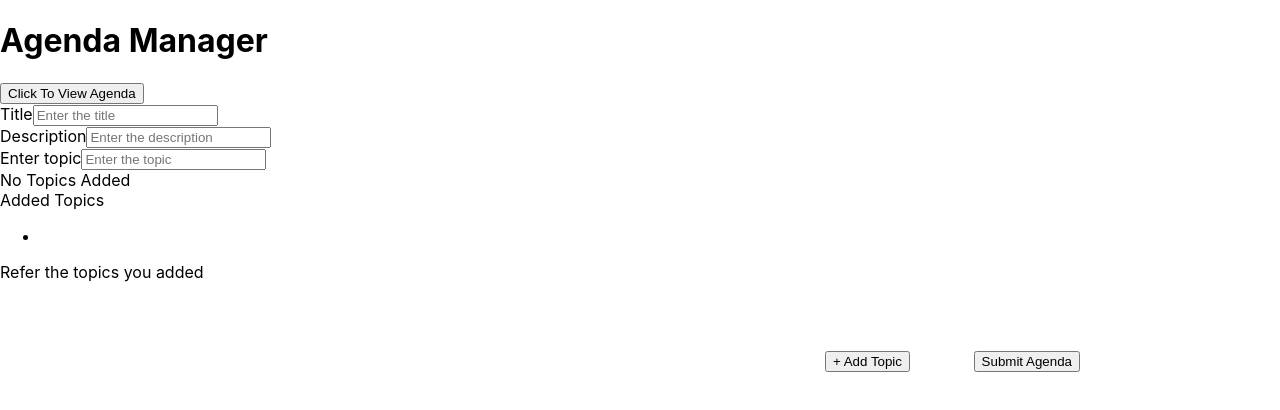
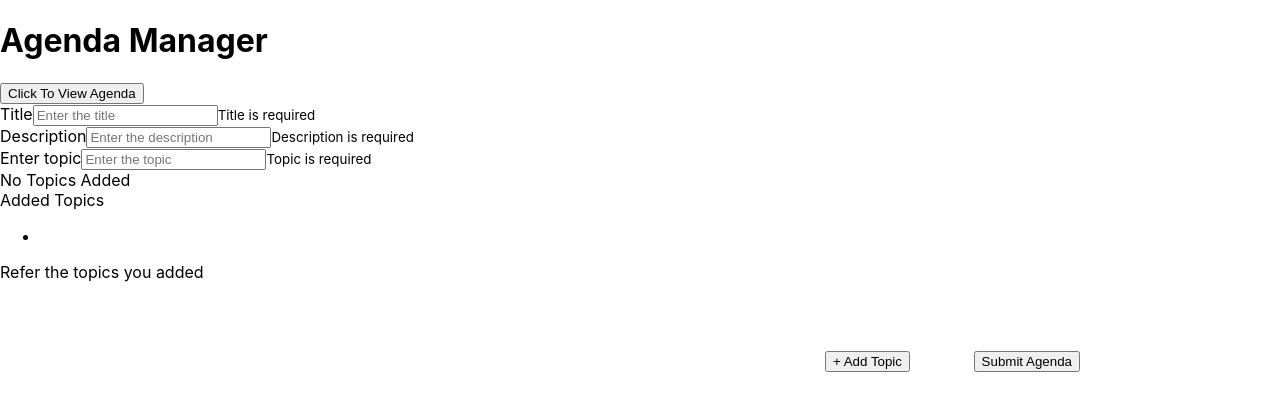
Before and after one commit to Rafayurgit/agendaMaker, a React (Vite) app: page / in a window 1280 px wide. Shown: the top 410 px of the page. Built offline with nearby package versions, Linux system fonts and the light colour scheme.

Commit message:
Add validation usning conditional rendering

```diff
--- a/src/App.jsx
+++ b/src/App.jsx
@@ -21,6 +21,10 @@ function App() {
 
   // your data goes here (state)
   const [viewMode, setViewMode]= useState(false);
+
+  const [title,setTitle]= useState("")
+  const [description, setDescription]= useState("")
+  const [topic, setTopic]= useState("")
 
 
   // your methods goes here
@@ -46,16 +50,20 @@ function App() {
               role="inputTitle"
             />
 
-            <small className="text-danger" data-testid="invalidTitle">
-              {/**
+            <small className="text-danger" data-testid="invalidTitle" >
+              {
+                title.trim().length===0 ? "Title is required": ""
+              /**
                * show empty string if title input is valid
                * else show 'Title is required'
-               */}
+               */
+              }
             </small>
           </div>
           <div className="my-3">
             <label className="form-label">Description</label>
-            {/* description */}
+            {/* description */
+             }
             <input
               type="text"
               name="newDescription"
@@ -65,10 +73,12 @@ function App() {
             />
 
             <small className="text-danger" data-testid="invalidDescription">
-              {/**
+              {description.trim().length===0 ? "Description is required" : ""
+              /**
                * show empty string if description input is valid
                * else show 'Title is required'
-               */}
+               */
+               }
             </small>
           </div>
           <div className="my-3 w-50">
@@ -83,7 +93,8 @@ function App() {
             />
 
             <small className="text-danger" data-testid="invalidTopic">
-              {/**
+              {topic.trim().length===0 ?  "Topic is required" : ""
+              /**
                * show empty string if topic input is valid
                * else show 'Topic is required'
                */}
```
